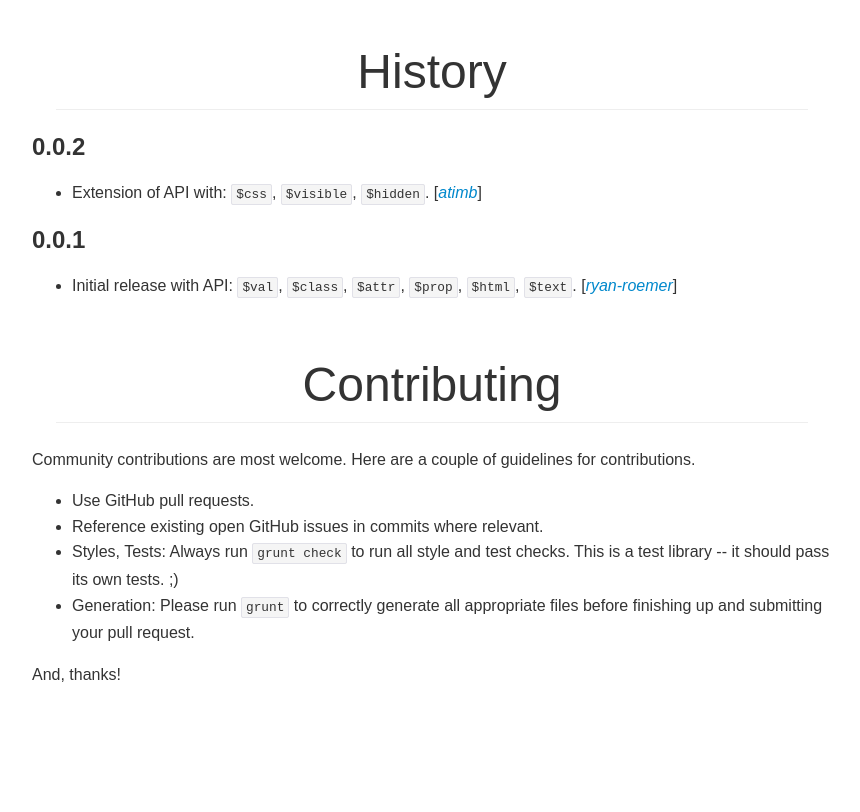
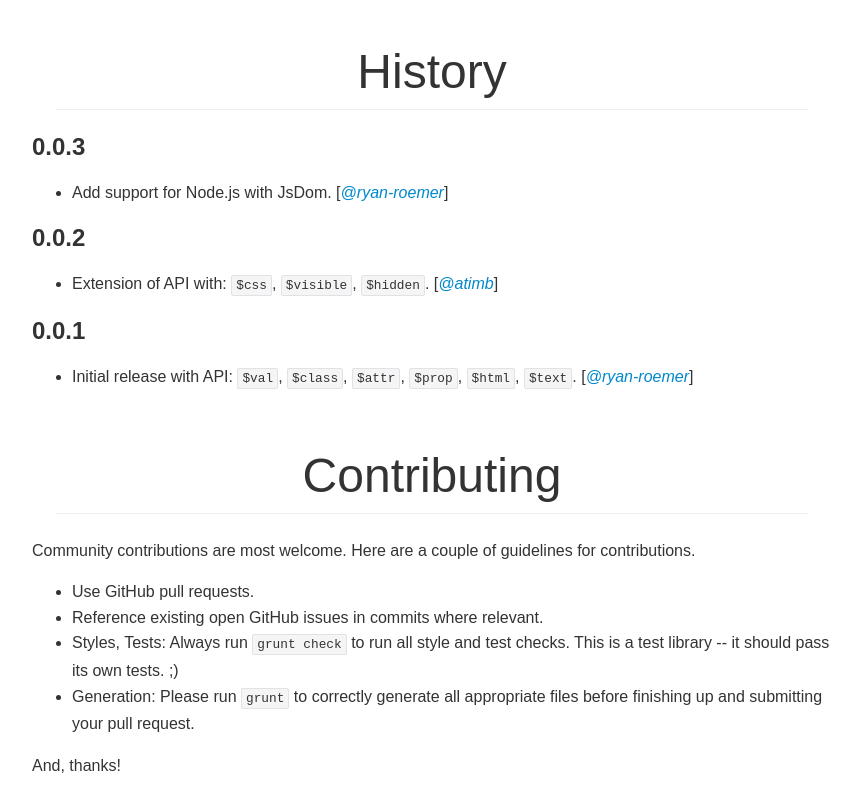
Before and after one commit to FormidableLabs/chai-jq, a website: page index.html in a window 1280 px wide. Shown: the part 3780-4592 px from the top of the page, without its empty margins (208-1068 px from the left). Before the commit the page ends 4533 px from the top, so only its background shows below. Drawn offline with Linux system fonts and the light colour scheme.

Commit message:
Update docs.

```diff
--- a/index.html
+++ b/index.html
@@ -144,14 +144,18 @@ license.</p>
 
         </div>
         <div id="history"><h1 id="history">History</h1>
+<h2 id="0-0-3">0.0.3</h2>
+<ul>
+<li>Add support for Node.js with JsDom. [<em><a href="https://github.com/ryan-roemer">@ryan-roemer</a></em>]</li>
+</ul>
 <h2 id="0-0-2">0.0.2</h2>
 <ul>
-<li>Extension of API with: <code>$css</code>, <code>$visible</code>, <code>$hidden</code>.  [<em><a href="https://github.com/atimb">atimb</a></em>]</li>
+<li>Extension of API with: <code>$css</code>, <code>$visible</code>, <code>$hidden</code>. [<em><a href="https://github.com/atimb">@atimb</a></em>]</li>
 </ul>
 <h2 id="0-0-1">0.0.1</h2>
 <ul>
 <li>Initial release with API: <code>$val</code>, <code>$class</code>, <code>$attr</code>, <code>$prop</code>, <code>$html</code>,
-<code>$text</code>. [<em><a href="https://github.com/ryan-roemer">ryan-roemer</a></em>]</li>
+<code>$text</code>. [<em><a href="https://github.com/ryan-roemer">@ryan-roemer</a></em>]</li>
 </ul>
 
         </div>
```
Also changed, not shown: HISTORY.md (+8 -4 lines).
